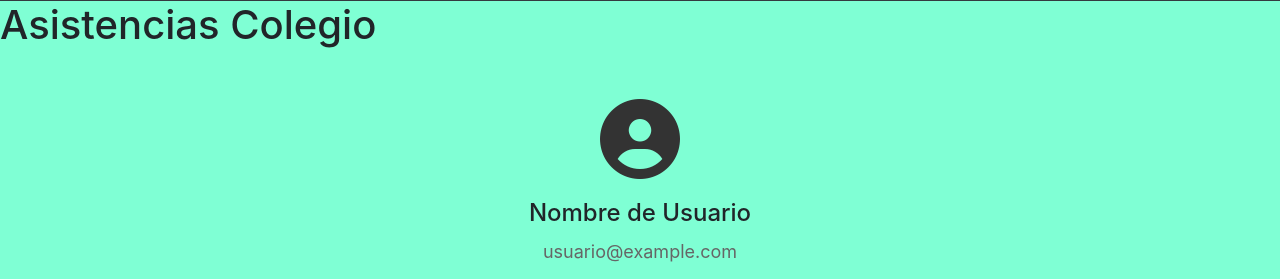
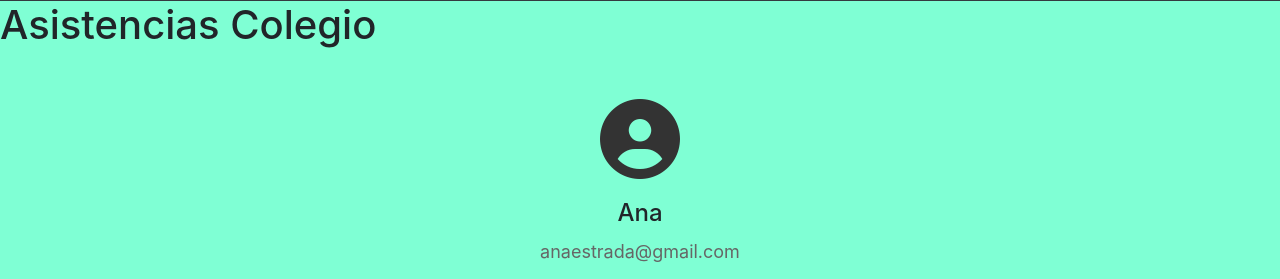
Before and after one commit to joaquinruiz206/AplicacionWebDeControlDeAsistenciasEnUnColegio, a Flask app: page /indexpreceptor.html in a window 1280 px wide. Shown: the part 55-334 px from the top of the page. Run offline with Flask 3, Linux system fonts and the light colour scheme; the visitor is signed in with stand-in values (Sample User, id 1); data comes from the database, SQL or seed files in the repository; some libraries are stand-ins or nearby versions.

Commit message:
antes mediodia

```diff
--- a/app.py
+++ b/app.py
@@ -13,7 +13,7 @@ from models import Estudiante,Preceptor,Padre,Curso,Asistencia
 
 @app.route('/')
 def inicio():
-    if not session.get("correo"):
+    if not session.get("usuario_id"):
         return redirect('iniciarSesion.html')
 
 @app.route('/usuarios')
@@ -42,7 +42,7 @@ def iniciarSesion():
 
             if usuario and usuario.clave == clave:
 
-                session["correo"] = request.form.get("correo")
+                session['usuario_id'] = usuario.id
                 session["rol"] = rol
                 str(rol)
                 return redirect("/index"+ rol +".html")
@@ -57,7 +57,10 @@ def iniciarSesion():
 @app.route("/indexpreceptor.html")
 def inicioPreceptor():
     if session.get("rol") == "preceptor":
-        return render_template("indexpreceptor.html")
+        usuario_id = session.get('usuario_id')
+        preceptor = Preceptor.query.get(usuario_id)
+
+        return render_template("indexpreceptor.html", usuario = preceptor)
     else:
         return redirect(url_for('inicioPadre', error = "Ingreso no autorizado"))
 
@@ -65,7 +68,9 @@ def inicioPreceptor():
 @app.route("/indexpadre.html")
 def inicioPadre():
     if session.get("rol") == "padre":
-        return render_template("indexpadre.html")
+        usuario_id = session.get('usuario_id')
+        padre = Padre.query.get(usuario_id)
+        return render_template("indexpadre.html", usuario = padre)
     else:
         return redirect(url_for('inicioPreceptor', error = "Ingreso no autorizado"))
 
@@ -78,7 +83,7 @@ def pruebas():
 
 @app.route("/logout")
 def logout():
-    session["correo"] = None
+    session['usuario_id'] = None
     return redirect("/")
 
 if __name__ =="__main__":
--- a/config.py
+++ b/config.py
@@ -3,10 +3,10 @@ SECRET_KEY="GDtfDCFYjD"
 #SQLALCHEMY_DATABASE_URI='sqlite:///datos.sqlite3'
 
 #Direccion Juani
-#SQLALCHEMY_DATABASE_URI = "sqlite:///C:/Users/Juani/OneDrive/Documents/LCC/2do año/Primer semestre/Programación orientada a objetos/Practico_2/AplicacionWebDeControlDeAsistenciasEnUnColegio/Static/dataBase/datos.db"
+SQLALCHEMY_DATABASE_URI = "sqlite:///C:/Users/Juani/OneDrive/Documents/LCC/2do año/Primer semestre/Programación orientada a objetos/Practico_2/AplicacionWebDeControlDeAsistenciasEnUnColegio/Static/dataBase/datos.db"
 
 #Direccion Joaquin
-SQLALCHEMY_DATABASE_URI = "sqlite:///C:/Users/joaqu/OneDrive/Escritorio/Facultad/Programacion Orientada a Objetos/Practico 2/AplicacionWebDeControlDeAsistenciasEnUnColegio/Static/dataBase/datos.db"
+#SQLALCHEMY_DATABASE_URI = "sqlite:///C:/Users/joaqu/OneDrive/Escritorio/Facultad/Programacion Orientada a Objetos/Practico 2/AplicacionWebDeControlDeAsistenciasEnUnColegio/Static/dataBase/datos.db"
 
 
 
--- a/templates/indexpreceptor.html
+++ b/templates/indexpreceptor.html
@@ -36,8 +36,8 @@
     <div class="container">
         <section class="profile-section">
             <i class="fas fa-user-circle profile-icon"></i>
-            <h1 class="profile-name">Nombre de Usuario</h1>
-            <p class="profile-email">usuario@example.com</p>
+            <h1 class="profile-name">{{usuario.nombre}}</h1>
+            <p class="profile-email">{{usuario.correo}}</p>
         </section>
     </div>
 
```
